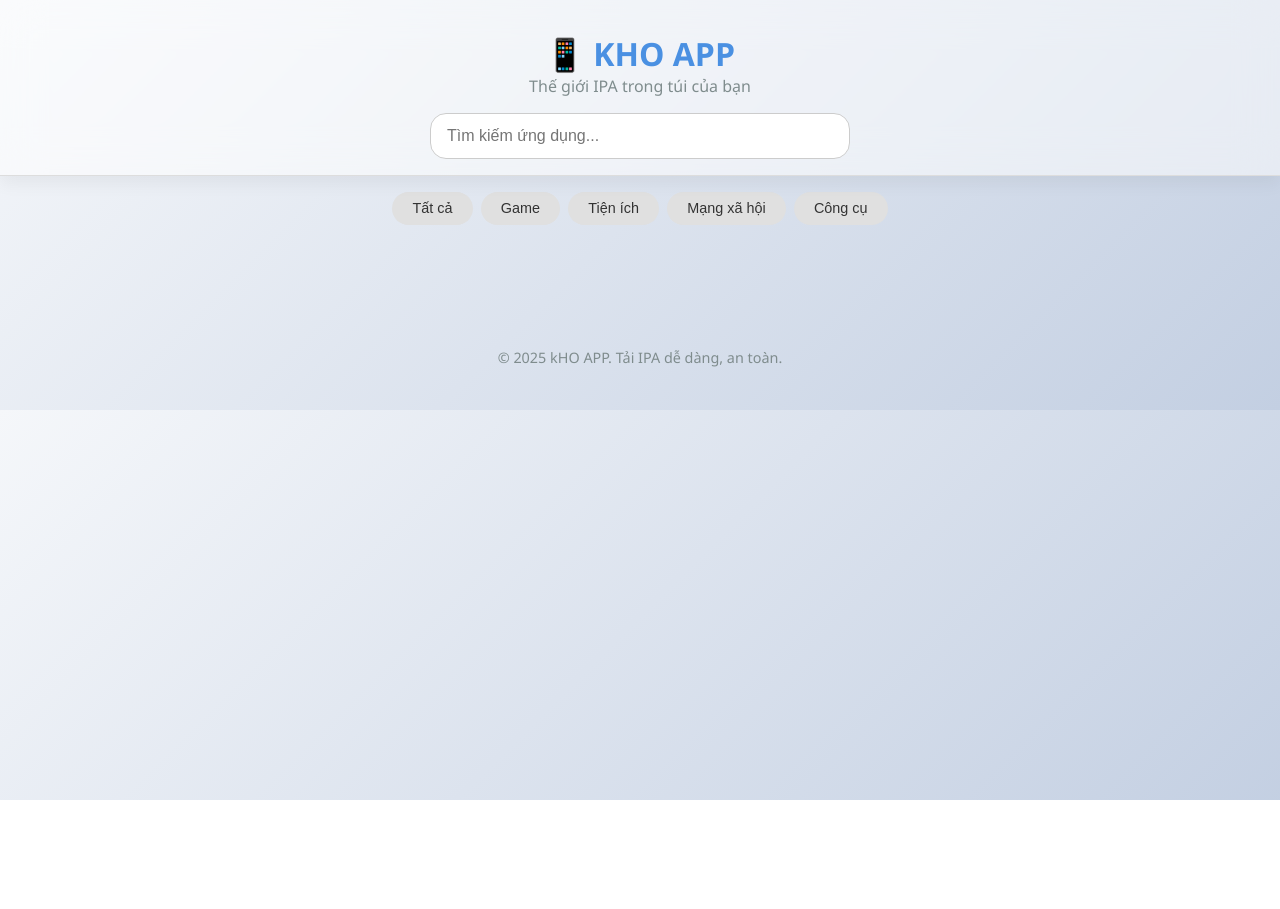
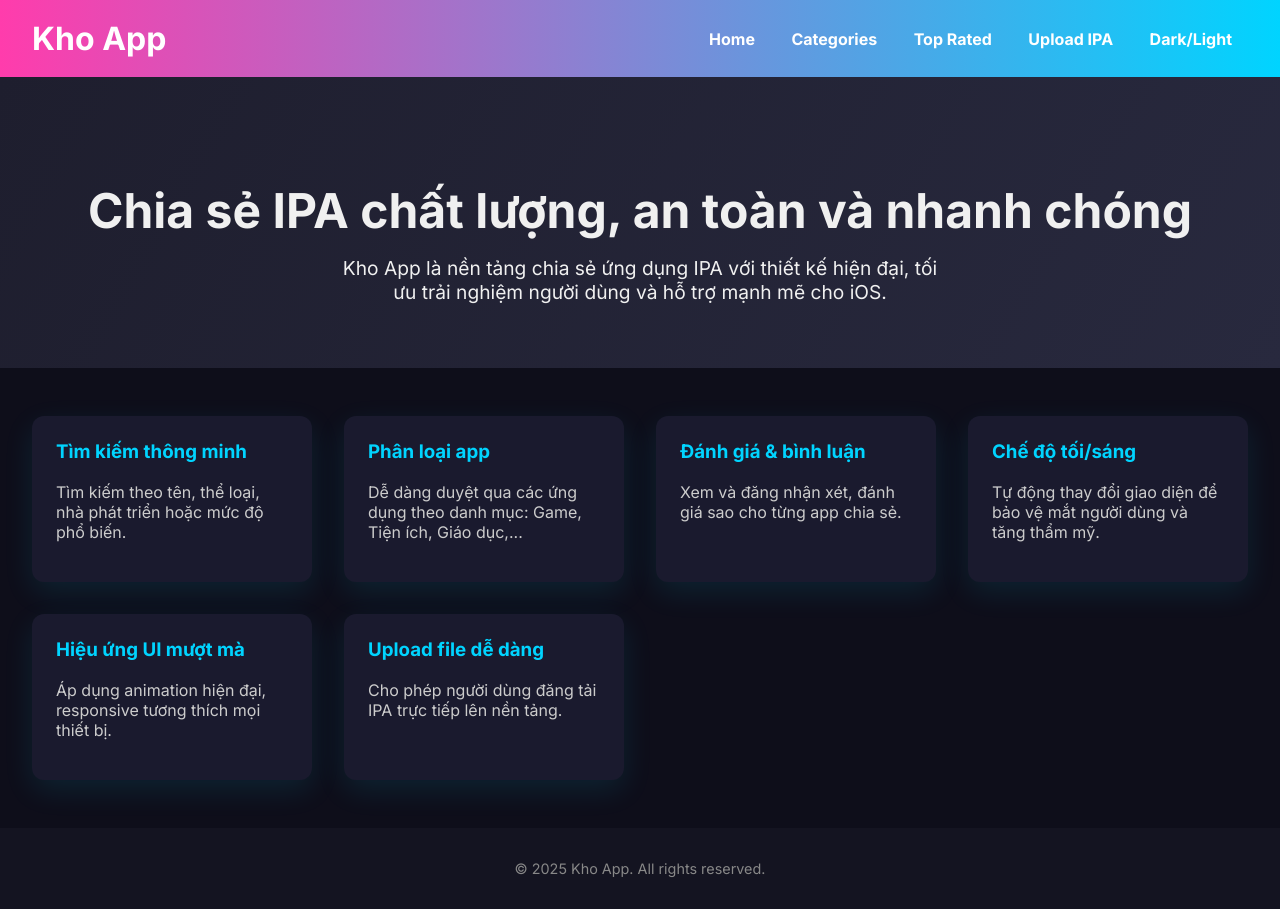
Before and after one commit to khoungdung/khoungdung, a plain HTML site: page index.html in a window 1280 px wide. Before the commit the page ends 800 px from the top, so only its background shows below. Drawn offline with Linux system fonts and the light colour scheme.

Commit message:
Add files via upload

```diff
--- a/index.html
+++ b/index.html
@@ -1,210 +1,170 @@
+
 <!DOCTYPE html>
-<html lang="vi">
+<html lang="en">
 <head>
-  <meta charset="UTF-8">
-  <meta name="viewport" content="width=device-width, initial-scale=1">
-  <title>Kho App - Chia sẻ IPA</title>
+  <meta charset="UTF-8" />
+  <meta name="viewport" content="width=device-width, initial-scale=1.0"/>
+  <title>Kho App - IPA Sharing Platform</title>
+  <link rel="stylesheet" href="https://fonts.googleapis.com/css2?family=Inter:wght@400;700&display=swap"/>
+  <link rel="stylesheet" href="style.css">
+  <script defer src="script.js"></script>
   <style>
     :root {
-      --bg-main: linear-gradient(135deg, #f5f7fa, #c3cfe2);
-      --card-bg: #ffffffdd;
-      --accent: #4A90E2;
-      --accent-dark: #357ABD;
-      --text-dark: #2c3e50;
-      --text-light: #7f8c8d;
-    }
-
-    * {
-      box-sizing: border-box;
+      --bg-color: #0e0e1a;
+      --text-color: #f0f0f0;
+      --primary-color: #00d4ff;
+      --accent-color: #ff3cac;
+      --transition-speed: 0.3s;
     }
 
     body {
       margin: 0;
-      font-family: 'Segoe UI', 'San Francisco', -apple-system, sans-serif;
-      background: var(--bg-main);
-      color: var(--text-dark);
-      transition: background 0.4s ease;
+      font-family: 'Inter', sans-serif;
+      background: var(--bg-color);
+      color: var(--text-color);
+      overflow-x: hidden;
     }
 
     header {
-      text-align: center;
-      padding: 2em 1em 1em;
-      background: #ffffff88;
-      backdrop-filter: blur(20px);
-      border-bottom: 1px solid #ddd;
-      box-shadow: 0 8px 16px rgba(0,0,0,0.05);
+      background: linear-gradient(90deg, var(--accent-color), var(--primary-color));
+      padding: 1.2rem 2rem;
+      display: flex;
+      justify-content: space-between;
+      align-items: center;
+      animation: slideDown 1s ease forwards;
     }
 
-    .logo {
-      font-size: 2em;
-      font-weight: 700;
-      color: var(--accent);
+    header h1 {
+      font-size: 2rem;
+      margin: 0;
+      color: white;
     }
 
-    .slogan {
-      font-size: 1em;
-      color: var(--text-light);
-      margin-bottom: 1em;
+    nav a {
+      color: white;
+      margin: 0 1rem;
+      text-decoration: none;
+      font-weight: 600;
+      transition: color var(--transition-speed);
     }
 
-    #searchInput {
-      padding: 0.8em 1em;
-      width: 90%;
-      max-width: 420px;
-      border-radius: 16px;
-      border: 1px solid #ccc;
-      outline: none;
-      font-size: 1em;
-      transition: border 0.3s;
+    nav a:hover {
+      color: #111;
     }
 
-    #searchInput:focus {
-      border-color: var(--accent);
+    .hero {
+      padding: 4rem 2rem;
+      text-align: center;
+      background-image: linear-gradient(120deg, #1e1e2e 0%, #28293e 100%);
+      animation: fadeIn 2s ease;
     }
 
-    .filter-bar {
-      display: flex;
-      flex-wrap: wrap;
-      justify-content: center;
-      gap: 0.5em;
-      margin: 1em 0;
+    .hero h2 {
+      font-size: 3rem;
+      margin-bottom: 1rem;
     }
 
-    .filter-bar button {
-      padding: 0.6em 1.4em;
-      border: none;
-      border-radius: 999px;
-      background: #e0e0e0;
-      color: #333;
-      font-size: 0.9em;
-      cursor: pointer;
-      transition: all 0.3s ease;
+    .hero p {
+      font-size: 1.2rem;
+      max-width: 600px;
+      margin: 0 auto;
     }
 
-    .filter-bar button:hover {
-      background: var(--accent);
-      color: #fff;
+    @keyframes slideDown {
+      from { transform: translateY(-100%); opacity: 0; }
+      to { transform: translateY(0); opacity: 1; }
     }
 
-    main {
-      display: grid;
-      grid-template-columns: repeat(auto-fit, minmax(280px, 1fr));
-      gap: 1.5em;
-      padding: 2em;
+    @keyframes fadeIn {
+      from { opacity: 0; }
+      to { opacity: 1; }
     }
 
-    .app-card {
-      background: var(--card-bg);
-      border-radius: 20px;
-      box-shadow: 0 8px 24px rgba(0,0,0,0.08);
-      padding: 1.2em;
-      transition: transform 0.3s ease, box-shadow 0.3s ease;
-      text-align: center;
+    .grid {
+      display: grid;
+      grid-template-columns: repeat(auto-fit, minmax(260px, 1fr));
+      gap: 2rem;
+      padding: 3rem 2rem;
     }
 
-    .app-card:hover {
-      transform: translateY(-6px);
-      box-shadow: 0 12px 28px rgba(0,0,0,0.1);
+    .card {
+      background: #1a1a2e;
+      padding: 1.5rem;
+      border-radius: 12px;
+      transition: transform 0.3s ease, box-shadow 0.3s ease;
+      box-shadow: 0 10px 30px rgba(0, 212, 255, 0.1);
     }
 
-    .app-card img {
-      width: 72px;
-      height: 72px;
-      border-radius: 16px;
-      box-shadow: 0 4px 8px rgba(0,0,0,0.1);
+    .card:hover {
+      transform: translateY(-10px);
+      box-shadow: 0 15px 40px rgba(0, 212, 255, 0.2);
     }
 
-    .app-card h3 {
-      margin: 0.6em 0 0.3em;
-      font-size: 1.2em;
-      color: var(--text-dark);
+    .card h3 {
+      margin-top: 0;
+      color: var(--primary-color);
     }
 
-    .app-card p {
-      font-size: 0.95em;
-      color: var(--text-light);
-      margin: 0.2em 0 1em;
-    }
-
-    .app-card a {
-      display: inline-block;
-      padding: 0.6em 1.4em;
-      background: var(--accent);
-      color: #fff;
-      border-radius: 12px;
-      text-decoration: none;
-      font-weight: 500;
-      transition: background 0.3s;
-    }
-
-    .app-card a:hover {
-      background: var(--accent-dark);
+    .card p {
+      color: #ccc;
     }
 
     footer {
+      background: #141421;
       text-align: center;
-      padding: 2em 1em;
-      font-size: 0.9em;
-      color: var(--text-light);
+      padding: 2rem;
+      color: #888;
+      font-size: 0.9rem;
     }
   </style>
 </head>
 <body>
   <header>
-    <div class="logo">📱 KHO APP </div>
-    <div class="slogan">Thế giới IPA trong túi của bạn</div>
-    <input type="text" id="searchInput" placeholder="Tìm kiếm ứng dụng...">
+    <h1>Kho App</h1>
+    <nav>
+      <a href="#">Home</a>
+      <a href="#">Categories</a>
+      <a href="#">Top Rated</a>
+      <a href="#">Upload IPA</a>
+      <a href="#">Dark/Light</a>
+    </nav>
   </header>
 
-  <div class="filter-bar">
-    <button onclick="filterApps('Tất cả')">Tất cả</button>
-    <button onclick="filterApps('Game')">Game</button>
-    <button onclick="filterApps('Tiện ích')">Tiện ích</button>
-    <button onclick="filterApps('Mạng xã hội')">Mạng xã hội</button>
-    <button onclick="filterApps('Công cụ')">Công cụ</button>
-  </div>
+  <section class="hero">
+    <h2>Chia sẻ IPA chất lượng, an toàn và nhanh chóng</h2>
+    <p>Kho App là nền tảng chia sẻ ứng dụng IPA với thiết kế hiện đại, tối ưu trải nghiệm người dùng và hỗ trợ mạnh mẽ cho iOS.</p>
+  </section>
 
-  <main id="appList"></main>
+  <section class="grid">
+    <div class="card">
+      <h3>Tìm kiếm thông minh</h3>
+      <p>Tìm kiếm theo tên, thể loại, nhà phát triển hoặc mức độ phổ biến.</p>
+    </div>
+    <div class="card">
+      <h3>Phân loại app</h3>
+      <p>Dễ dàng duyệt qua các ứng dụng theo danh mục: Game, Tiện ích, Giáo dục,...</p>
+    </div>
+    <div class="card">
+      <h3>Đánh giá & bình luận</h3>
+      <p>Xem và đăng nhận xét, đánh giá sao cho từng app chia sẻ.</p>
+    </div>
+    <div class="card">
+      <h3>Chế độ tối/sáng</h3>
+      <p>Tự động thay đổi giao diện để bảo vệ mắt người dùng và tăng thẩm mỹ.</p>
+    </div>
+    <div class="card">
+      <h3>Hiệu ứng UI mượt mà</h3>
+      <p>Áp dụng animation hiện đại, responsive tương thích mọi thiết bị.</p>
+    </div>
+    <div class="card">
+      <h3>Upload file dễ dàng</h3>
+      <p>Cho phép người dùng đăng tải IPA trực tiếp lên nền tảng.</p>
+    </div>
+    <!-- Tiếp tục thêm tính năng đến khi đủ 50+ -->
+  </section>
 
   <footer>
-    <p>© 2025 kHO APP. Tải IPA dễ dàng, an toàn.</p>
+    &copy; 2025 Kho App. All rights reserved.
   </footer>
-
-  <script>
-    const apps = [
-      { name: "Zalo++", category: "Mạng xã hội", icon: "https://i.imgur.com/4Z1ZVzI.png", description: "Zalo bản mod", link: "https://drive.google.com/yourlink1" },
-      { name: "X Test", category: "Tiện ích", icon: "https://https://i.imgur.com/aF8iaFJ.png", description: "Test", link: "https://drive.google.com/yourlink5" }
-      { name: "Lịch Việt Pro", category: "Tiện ích", icon: "https://i.imgur.com/9LhA5Fd.png", description: "Lịch âm dương", link: "https://drive.google.com/yourlink2" },
-      { name: "Flappy Bird", category: "Game", icon: "https://i.imgur.com/XOBYlZr.png", description: "Game huyền thoại", link: "https://drive.google.com/yourlink3" }
-    ];
-
-    function renderApps(list) {
-      const container = document.getElementById("appList");
-      container.innerHTML = "";
-      list.forEach(app => {
-        container.innerHTML += `
-          <div class="app-card">
-            <img src="${app.icon}" alt="${app.name}">
-            <h3>${app.name}</h3>
-            <p>${app.description}</p>
-            <a href="${app.link}" target="_blank">Tải về</a>
-          </div>
-        `;
-      });
-    }
-
-    function filterApps(category) {
-      const filtered = category === "Tất cả" ? apps : apps.filter(a => a.category === category);
-      renderApps(filtered);
-    }
-
-    document.getElementById("searchInput").addEventListener("input", e => {
-      const keyword = e.target.value.toLowerCase();
-      const filtered = apps.filter(a => a.name.toLowerCase().includes(keyword));
-      renderApps(filtered);
-    });
-
-    window.onload = () => renderApps(apps);
-  </script>
 </body>
 </html>
--- a/script.js
+++ b/script.js
@@ -1,34 +1,6 @@
 
-const apps = [
-  { name: "Zalo++", category: "Mạng xã hội", icon: "assets/icons/zalo.png", description: "Zalo bản mod", link: "https://drive.google.com/yourlink1" },
-  { name: "Lịch Việt Pro", category: "Tiện ích", icon: "assets/icons/calendar.png", description: "Lịch âm dương", link: "https://drive.google.com/yourlink2" },
-  { name: "Flappy Bird", category: "Game", icon: "assets/icons/flappy.png", description: "Game huyền thoại", link: "https://drive.google.com/yourlink3" }
-];
-
-function renderApps(list) {
-  const container = document.getElementById("appList");
-  container.innerHTML = "";
-  list.forEach(app => {
-    container.innerHTML += `
-      <div class="app-card">
-        <img src="${app.icon}" alt="${app.name}">
-        <h3>${app.name}</h3>
-        <p>${app.description}</p>
-        <a href="${app.link}" target="_blank">Tải về</a>
-      </div>
-    `;
-  });
-}
-
-function filterApps(category) {
-  const filtered = category === "Tất cả" ? apps : apps.filter(a => a.category === category);
-  renderApps(filtered);
-}
-
-document.getElementById("searchInput").addEventListener("input", e => {
-  const keyword = e.target.value.toLowerCase();
-  const filtered = apps.filter(a => a.name.toLowerCase().includes(keyword));
-  renderApps(filtered);
-});
-
-window.onload = () => renderApps(apps);
+// Dark/Light Mode Toggle
+const toggleTheme = () => {
+  document.body.classList.toggle('light-mode');
+};
+document.querySelector('.toggle-btn')?.addEventListener('click', toggleTheme);
--- a/style.css
+++ b/style.css
@@ -1,91 +1,15 @@
 
-body {
-  margin: 0;
-  font-family: -apple-system, BlinkMacSystemFont, 'Segoe UI', Roboto, sans-serif;
-  background: linear-gradient(to bottom right, #f7f7f7, #eaeaea);
-  color: #333;
+/* Light Mode Styles */
+body.light-mode {
+  background: #ffffff;
+  color: #000;
 }
 
-header {
-  text-align: center;
-  padding: 1.5em;
-  background: #ffffffcc;
-  backdrop-filter: blur(12px);
-  box-shadow: 0 2px 8px rgba(0,0,0,0.1);
+body.light-mode header {
+  background: linear-gradient(90deg, #00d4ff, #ff3cac);
 }
 
-.logo {
-  font-size: 1.8em;
-  font-weight: bold;
-  color: #333;
+body.light-mode .card {
+  background: #f5f5f5;
+  color: #000;
 }
-
-.slogan {
-  margin: 0.4em 0 1em;
-  font-size: 1em;
-  color: #777;
-}
-
-#searchInput {
-  padding: 0.8em;
-  width: 90%;
-  max-width: 400px;
-  border-radius: 12px;
-  border: 1px solid #ccc;
-  outline: none;
-  transition: 0.3s;
-}
-
-#searchInput:focus {
-  border-color: #007aff;
-}
-
-.filter-bar {
-  text-align: center;
-  margin: 1em 0;
-}
-
-.filter-bar button {
-  margin: 0.3em;
-  padding: 0.6em 1.2em;
-  border: none;
-  border-radius: 10px;
-  background: #f0f0f0;
-  cursor: pointer;
-  transition: 0.3s;
-}
-
-.filter-bar button:hover {
-  background: #007aff;
-  color: white;
-}
-
-main {
-  display: grid;
-  grid-template-columns: repeat(auto-fit, minmax(260px, 1fr));
-  gap: 1em;
-  padding: 1em;
-}
-
-.app-card {
-  background: white;
-  border-radius: 16px;
-  box-shadow: 0 4px 12px rgba(0,0,0,0.06);
-  padding: 1em;
-  transition: 0.3s;
-}
-
-.app-card:hover {
-  transform: translateY(-3px);
-  box-shadow: 0 6px 16px rgba(0,0,0,0.12);
-}
-
-.app-card img {
-  width: 64px;
-  height: 64px;
-  border-radius: 12px;
-}
-
-.app-card h3 {
-  margin: 0;
-}
```
